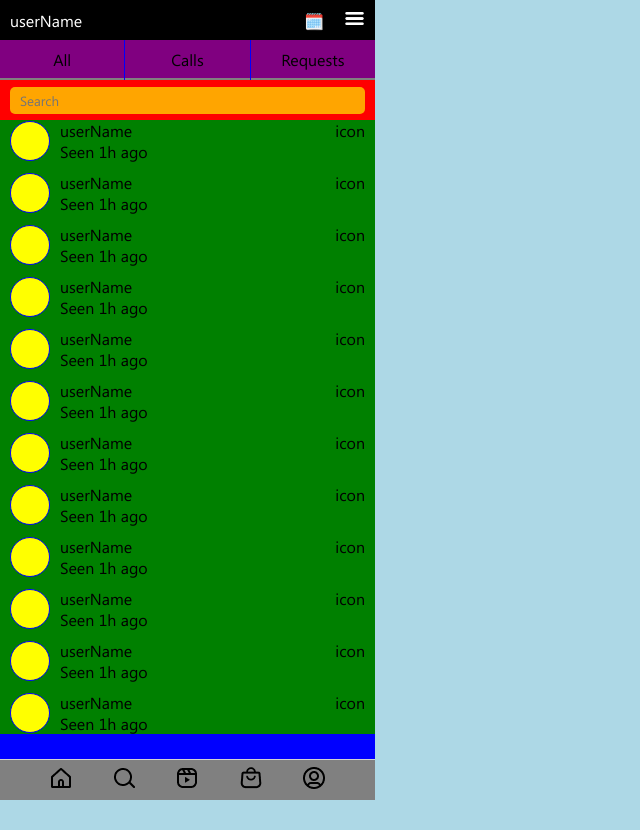
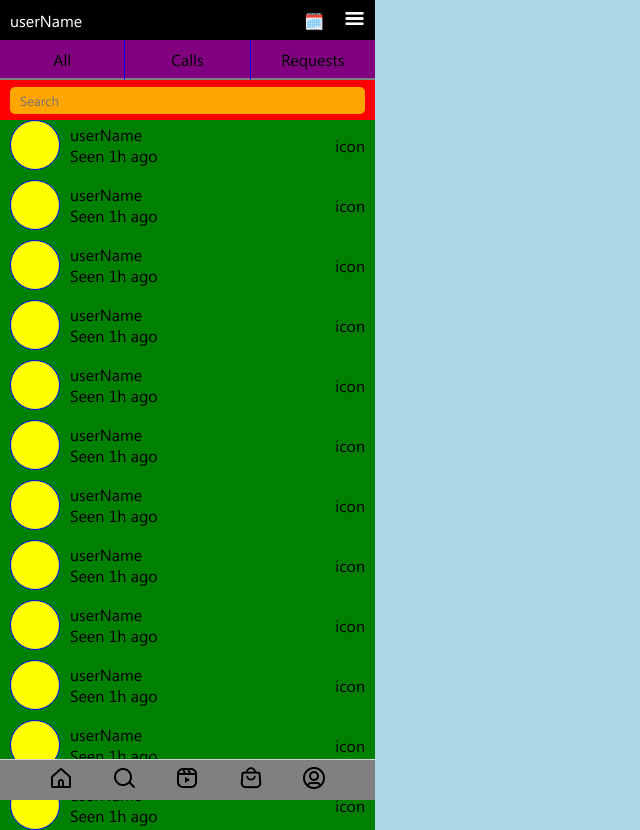
Before and after one commit to VitorGuedesMadeira/Instagram-Clone, a React (Create React App) app: page /messages in a window 1280 px wide. Shown: the whole page, without its empty margins (0-640 px from the left). Before the commit the page ends 800 px from the top, so only its background shows below. Built offline with nearby package versions, Linux system fonts and the light colour scheme.

Commit message:
fix search bar explore

```diff
--- a/src/components/Explore/Explore.css
+++ b/src/components/Explore/Explore.css
@@ -11,11 +11,21 @@
   width: 375px;
 }
 
+.search-div {
+  display: flex;
+  align-items: center;
+  border-radius: 5px;
+  width: 100%;
+  padding: 0 10px;
+  background-color: white;
+}
+
 .explore-search-bar {
   width: 100%;
   border: none;
-  height: 20px;
-  padding: 0 10px;
+  padding: 5px 5px;
+  outline: none;
+  background-color: transparent;
 }
 
 /* EXPLORE POSTS */
@@ -40,6 +50,6 @@
 /* SEARCH ICONS */
 
 .search-icon {
-  height: 20px;
-  background-color: white;
+  cursor: pointer;
+  filter: invert(0.5);
 }
--- a/src/components/Explore/Explore.js
+++ b/src/components/Explore/Explore.js
@@ -10,8 +10,10 @@ const Explore = () => {
   return (
     <div className="explore-section">
       <div className="explore-navigation-bar">
-        <img className="search-icon" src={searchIcon} alt="home" />
-        <input className="explore-search-bar" placeholder="Search" />
+        <div className="search-div">
+          <img className="search-icon" src={searchIcon} alt="home" />
+          <input className="explore-search-bar" placeholder="Search" />
+        </div>
       </div>
 
       <div className="explore-posts">
--- a/src/components/Messages/Chat/Chat.css
+++ b/src/components/Messages/Chat/Chat.css
@@ -2,6 +2,10 @@
   display: flex;
   justify-content: space-between;
   padding: 0 10px;
+}
+
+.chat-section:hover {
+  background-color: rgb(0, 95, 0);
 }
 
 .chat-individual {
@@ -11,8 +15,8 @@
 }
 
 .chat-user {
-  width: 40px;
-  height: 40px;
+  width: 50px;
+  height: 50px;
   background-color: yellow;
   border-radius: 50%;
   border: 1px solid blue;
@@ -22,3 +26,8 @@
   display: flex;
   flex-direction: column;
 }
+
+.chat-icon {
+  display: flex;
+  align-items: center;
+}
--- a/src/components/Messages/Chat/Chat.js
+++ b/src/components/Messages/Chat/Chat.js
@@ -16,7 +16,7 @@ const Chat = () => {
           <p>Seen 1h ago</p>
         </div>
       </div>
-      <div>
+      <div className="chat-icon">
         icon
       </div>
     </div>
```
